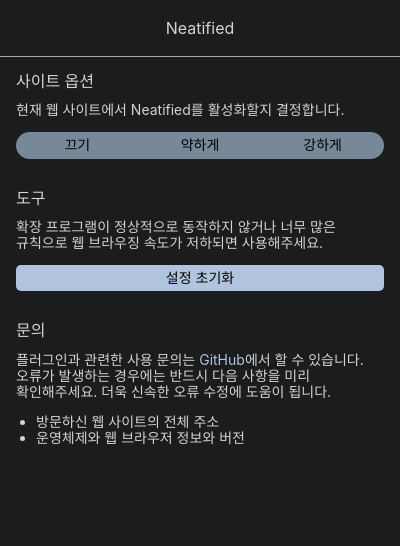
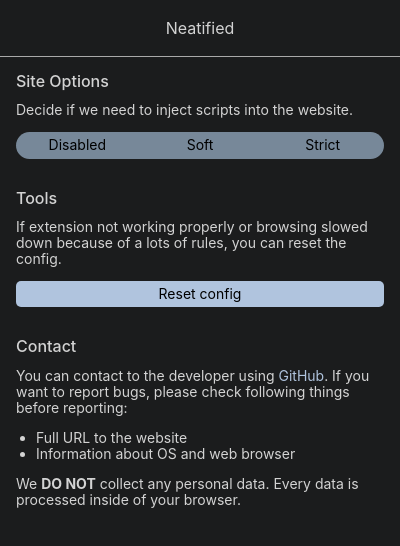
Before and after one commit to seia-soto/neatified, a browser extension: page pages/default_popup.html in a window 400 px wide. Drawn offline with Linux system fonts and the light colour scheme.

Commit message:
chore: make it eng for better accessibility

```diff
--- a/pages/default_popup.html
+++ b/pages/default_popup.html
@@ -20,35 +20,37 @@
   <div class="pusher divider" />
 
   <div class="container">
-    <h2>사이트 옵션</h2>
-    <p>현재 웹 사이트에서 Neatified를 활성화할지 결정합니다.</p>
+    <h2>Site Options</h2>
+    <p>Decide if we need to inject scripts into the website.</p>
 
     <div class="buttons">
-      <button data-action-mode="disable">끄기</button>
-      <button data-action-mode="enable_soft">약하게</button>
-      <button data-action-mode="enable_strict">강하게</button>
+      <button data-action-mode="disable">Disabled</button>
+      <button data-action-mode="enable_soft">Soft</button>
+      <button data-action-mode="enable_strict">Strict</button>
     </div>
   </div>
 
   <div class="container">
-    <h2>도구</h2>
+    <h2>Tools</h2>
     <p>
-      확장 프로그램이 정상적으로 동작하지 않거나 너무 많은 규칙으로 웹 브라우징 속도가 저하되면 사용해주세요.
+      If extension not working properly or browsing slowed down because of a lots of rules, you can reset the config.
     </p>
 
-    <button class="active" data-util-action="reset">설정 초기화</button>
+    <button class="active" data-util-action="reset">Reset config</button>
   </div>
 
   <div class="container">
-    <h2>문의</h2>
+    <h2>Contact</h2>
     <p>
-      플러그인과 관련한 사용 문의는 <a href="https://github.com/seia-soto/neatified" target="_blank">GitHub</a>에서 할 수 있습니다.
-      오류가 발생하는 경우에는 반드시 다음 사항을 미리 확인해주세요.
-      더욱 신속한 오류 수정에 도움이 됩니다.
+      You can contact to the developer using <a href="https://github.com/seia-soto/neatified" target="_blank">GitHub</a>.
+      If you want to report bugs, please check following things before reporting:
       <ul>
-        <li>방문하신 웹 사이트의 전체 주소</li>
-        <li>운영체제와 웹 브라우저 정보와 버전</li>
+        <li>Full URL to the website</li>
+        <li>Information about OS and web browser</li>
       </ul>
+
+      We <b>DO NOT</b> collect any personal data.
+      Every data is processed inside of your browser.
     </p>
   </div>
 </body>
```
